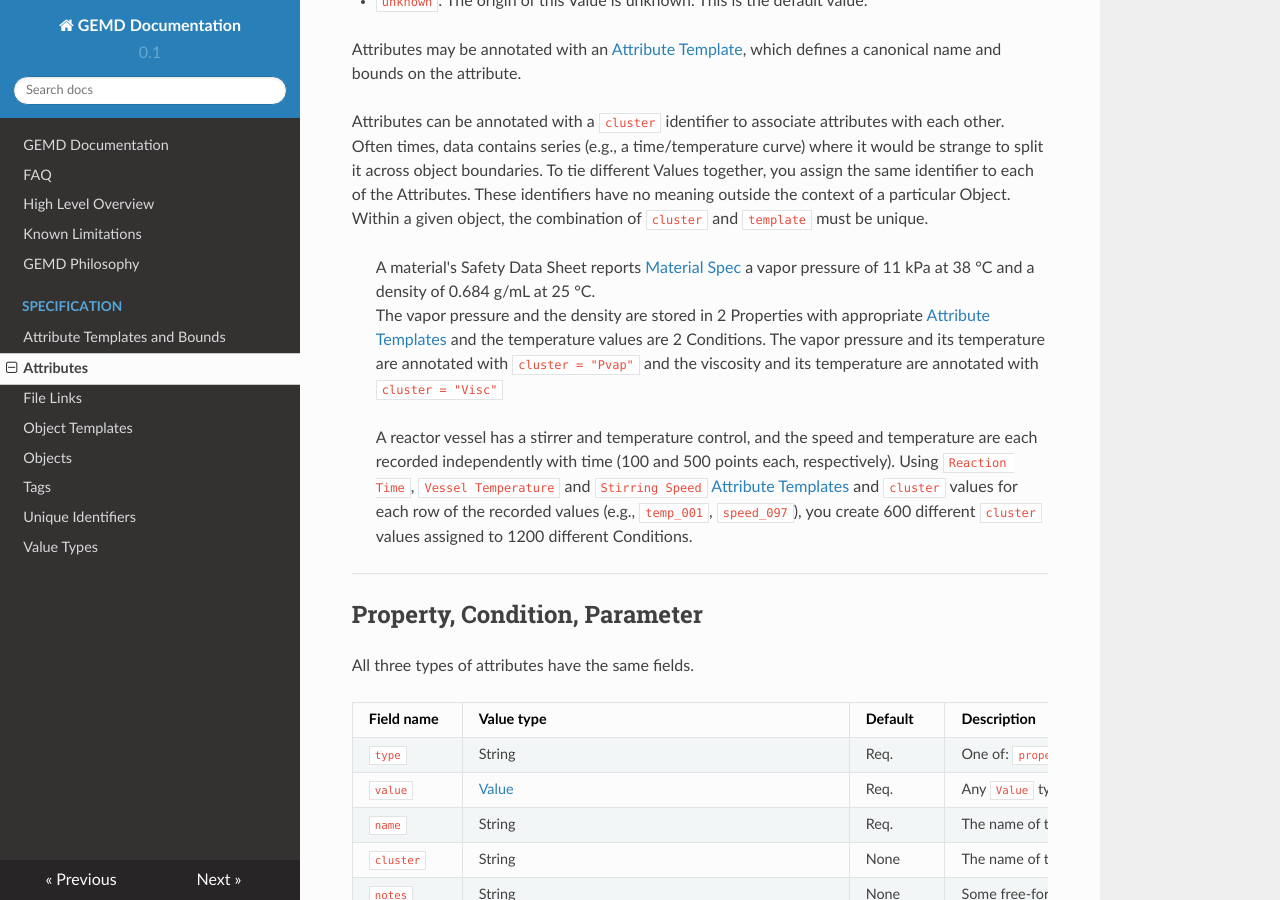
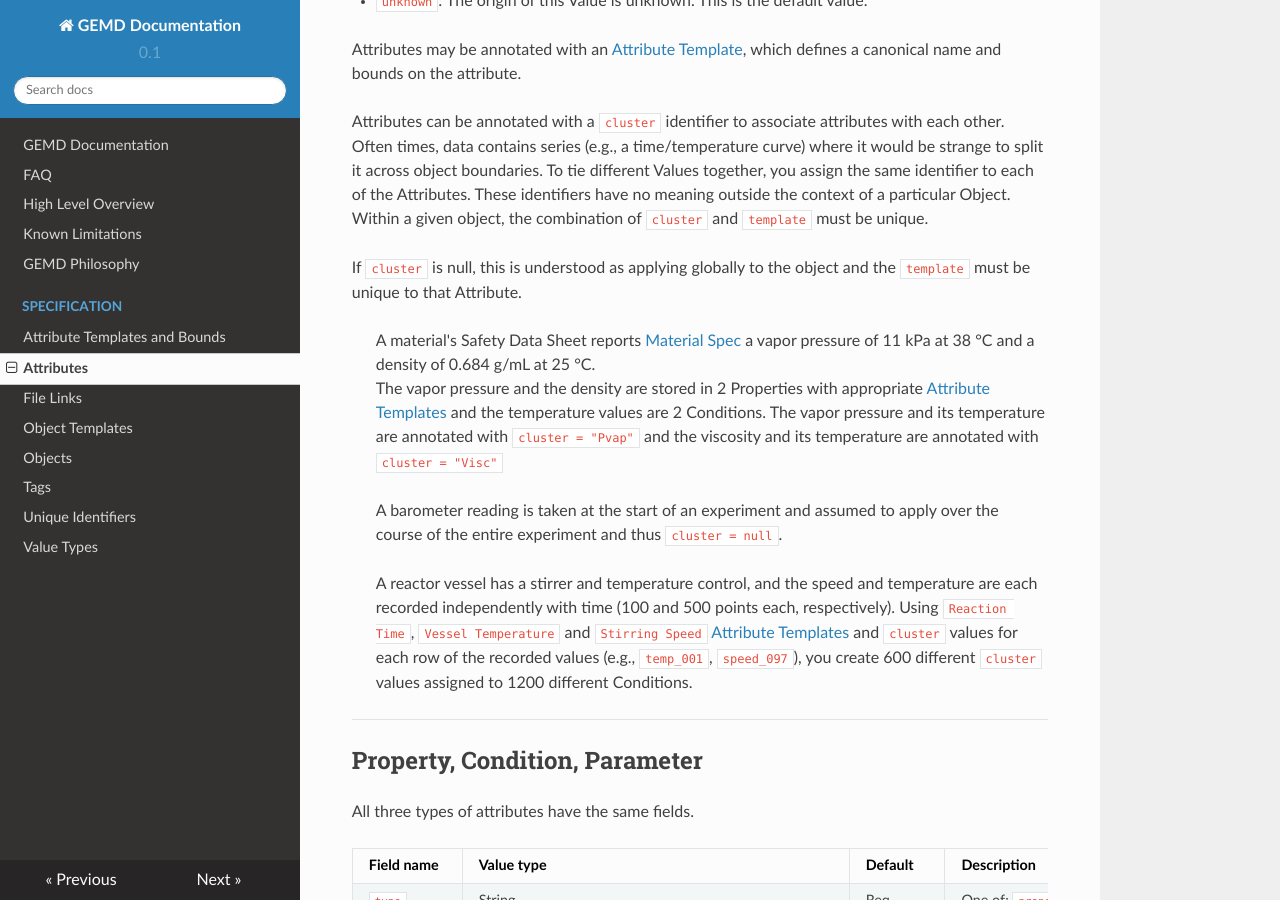
Before and after one commit to CitrineInformatics/gemd-docs, an MkDocs documentation site: the page built from docs/specification/attributes.md, in a window 1280 px wide and 900 px high, scrolled down 1161 px. Built offline with MkDocs 1.6.1, drawn with Linux system fonts in a browser that asks for light colours; nearby versions of some CDN libraries.

Commit message:
Added text about null clusters

```diff
--- a/docs/specification/attributes.md
+++ b/docs/specification/attributes.md
@@ -34,9 +34,14 @@ Often times, data contains series (e.g., a time/temperature curve) where it woul
 To tie different Values together, you assign the same identifier to each of the Attributes.
 These identifiers have no meaning outside the context of a particular Object.
 Within a given object, the combination of `cluster` and `template` must be unique.
+
+If `cluster` is null, this is understood as applying globally to the object and the `template` must be unique to that Attribute.
+
 > A material's Safety Data Sheet reports [Material Spec](../objects#material-spec) a vapor pressure of 11 kPa at 38 °C and a density of 0.684 g/mL at 25 °C.
 The vapor pressure and the density are stored in 2 Properties with appropriate [Attribute Templates](../attribute-templates) and the temperature values are 2 Conditions.
 The vapor pressure and its temperature are annotated with `cluster = "Pvap"` and the viscosity and its temperature are annotated with `cluster = "Visc"`
+
+> A barometer reading is taken at the start of an experiment and assumed to apply over the course of the entire experiment and thus `cluster = null`.
 
 > A reactor vessel has a stirrer and temperature control, and the speed and temperature are each recorded independently with time (100 and 500 points each, respectively).
 > Using `Reaction Time`, `Vessel Temperature` and `Stirring Speed` [Attribute Templates](../attribute-templates) and `cluster` values for each row of the recorded values (e.g., `temp_001`, `speed_097`), you create 600 different `cluster` values assigned to 1200 different Conditions.
```
